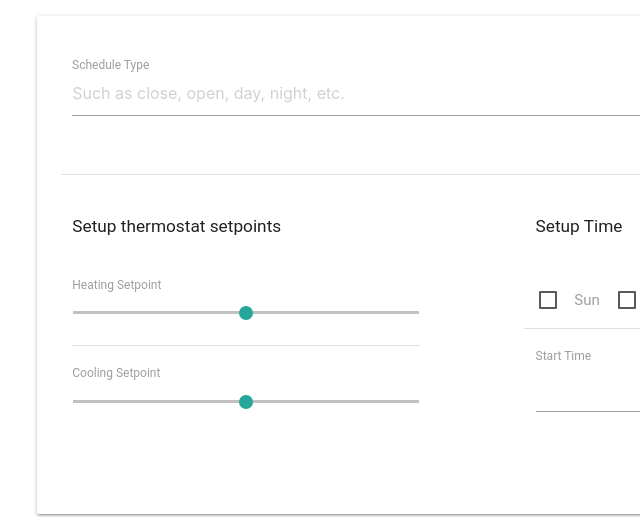
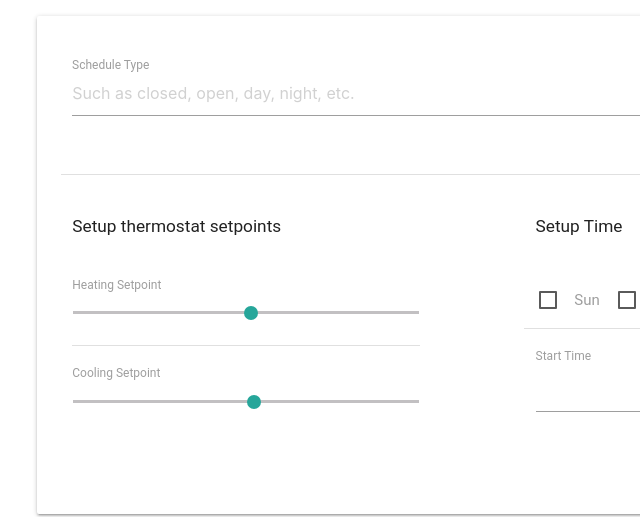
Before and after one commit to leftan/xbos, a plain HTML site: page schedule_settings.html in a window 1280 px wide. Shown: the part 151-668 px from the top of the page, 43-683 px from the left. Drawn offline with nearby package versions, Linux system fonts and the light colour scheme.

Commit message:
fixed typo, update sliders' rrange

```diff
--- a/schedule_settings.html
+++ b/schedule_settings.html
@@ -20,7 +20,6 @@
     <!-- Full Calendar -->
     <link href='css/fullcalendar.css' rel='stylesheet' />
     <link href='css/fullcalendar.print.min.css' rel='stylesheet' media='print' />
-    <link href="css/getmdl-select.min.css" rel="stylesheet">
 
   </head>
   <body>
@@ -53,7 +52,7 @@
           <div class="section">
             <div class="row">
               <div class="input-field col s8">
-                <input placeholder="Such as close, open, day, night, etc." id="schedule_type" type="text" class="validate">
+                <input placeholder="Such as closed, open, day, night, etc." id="schedule_type" type="text" class="validate">
                 <label for="schedule_type">Schedule Type</label>
               </div>
             </div>
@@ -69,14 +68,14 @@
                 <div class="section">
                   <p class="range-field">
                     <label for="schedule_hsp">Heating Setpoint</label>
-                    <input type="range" id="schedule_hsp" min="0" max="100" />
+                    <input type="range" id="schedule_hsp" min="35" max="74" />
                   </p>
                 </div>
                 <div class="divider"></div>
                 <div class="section">
                   <p class="range-field">
                     <label for="schedule_hsp">Cooling Setpoint</label>
-                    <input type="range" id="schedule_hsp" min="0" max="100" />
+                    <input type="range" id="schedule_hsp" min="74" max="95" />
                   </p>
                 </div>
               </div>
```
